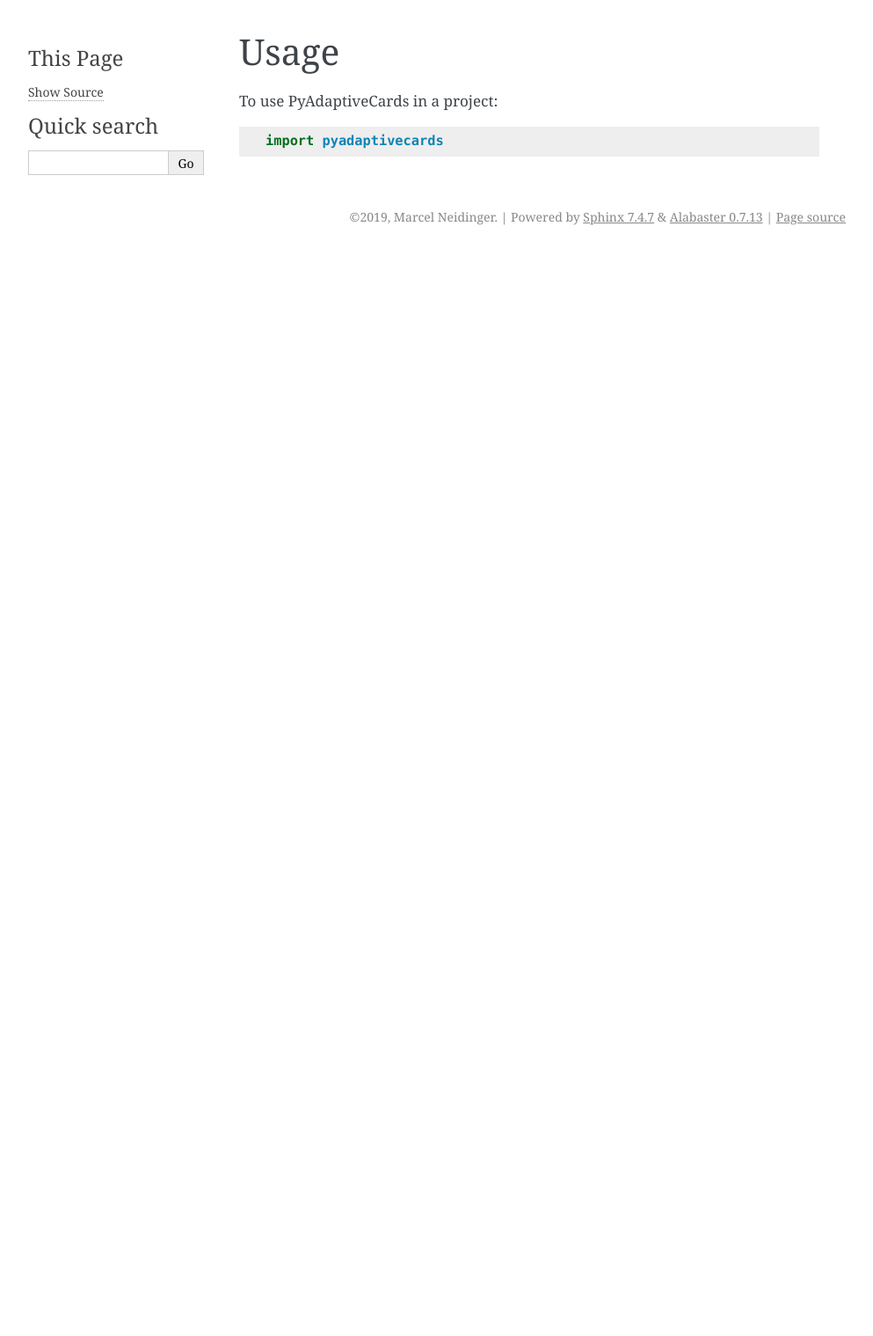
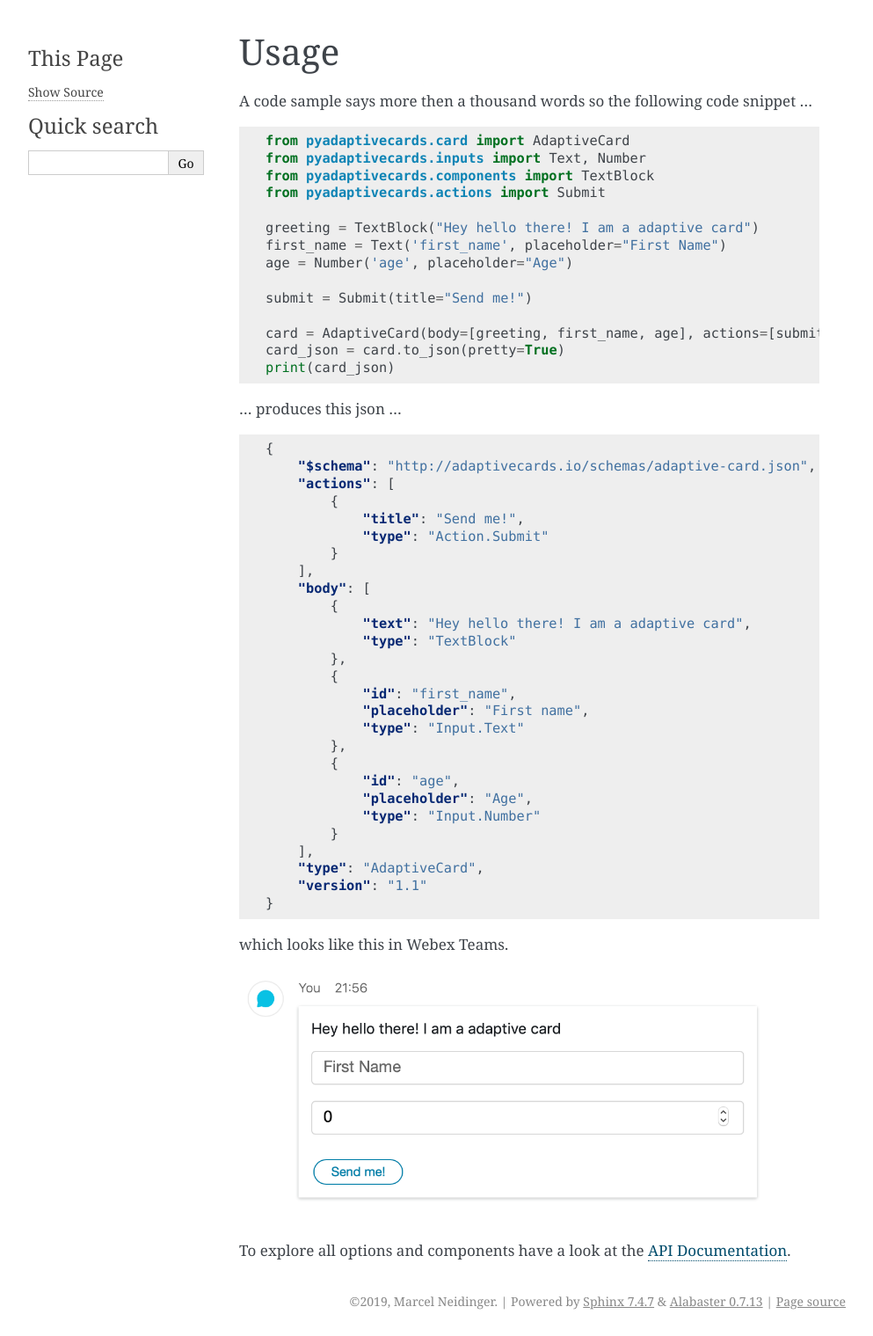
Before and after one commit to CiscoSE/pyadaptivecards, a Sphinx documentation site: the page built from docs/usage.rst, in a window 1280 px wide. Shown: the whole page at 88% size, without its empty margins (148-1141 px from the left). Built offline with Sphinx 7.4.7, drawn with Linux system fonts in a browser that asks for light colours; pages that are not in the unit, such as notebooks, are missing from menus; before the commit the page ends 900 px from its top, so only the background shows below that.

Commit message:
Updated documentation to include usage

```diff
--- a/docs/modules.rst
+++ b/docs/modules.rst
@@ -1,3 +1,5 @@
+.. _api-documentation:
+
 ==================
 API Documentation
 ==================
--- a/docs/usage.rst
+++ b/docs/usage.rst
@@ -2,6 +2,60 @@
 Usage
 =====
 
-To use PyAdaptiveCards in a project::
+A code sample says more then a thousand words so the following code snippet ...
 
-    import pyadaptivecards
+.. code-block:: python
+
+    from pyadaptivecards.card import AdaptiveCard
+    from pyadaptivecards.inputs import Text, Number
+    from pyadaptivecards.components import TextBlock
+    from pyadaptivecards.actions import Submit
+
+    greeting = TextBlock("Hey hello there! I am a adaptive card")
+    first_name = Text('first_name', placeholder="First Name")
+    age = Number('age', placeholder="Age")
+
+    submit = Submit(title="Send me!")
+
+    card = AdaptiveCard(body=[greeting, first_name, age], actions=[submit])
+    card_json = card.to_json(pretty=True)
+    print(card_json)
+
+
+... produces this json ...
+
+.. code-block:: json
+
+    {
+        "$schema": "http://adaptivecards.io/schemas/adaptive-card.json",
+        "actions": [
+            {
+                "title": "Send me!",
+                "type": "Action.Submit"
+            }
+        ],
+        "body": [
+            {
+                "text": "Hey hello there! I am a adaptive card",
+                "type": "TextBlock"
+            },
+            {
+                "id": "first_name",
+                "placeholder": "First name",
+                "type": "Input.Text"
+            },
+            {
+                "id": "age",
+                "placeholder": "Age",
+                "type": "Input.Number"
+            }
+        ],
+        "type": "AdaptiveCard",
+        "version": "1.1"
+    }
+
+which looks like this in Webex Teams.
+
+.. image:: cards_sample.png
+
+To explore all options and components have a look at the :ref:`api-documentation`.
```
Also changed, not shown: docs/index.rst (+7 -2 lines), docs/cards_sample.png (added).
